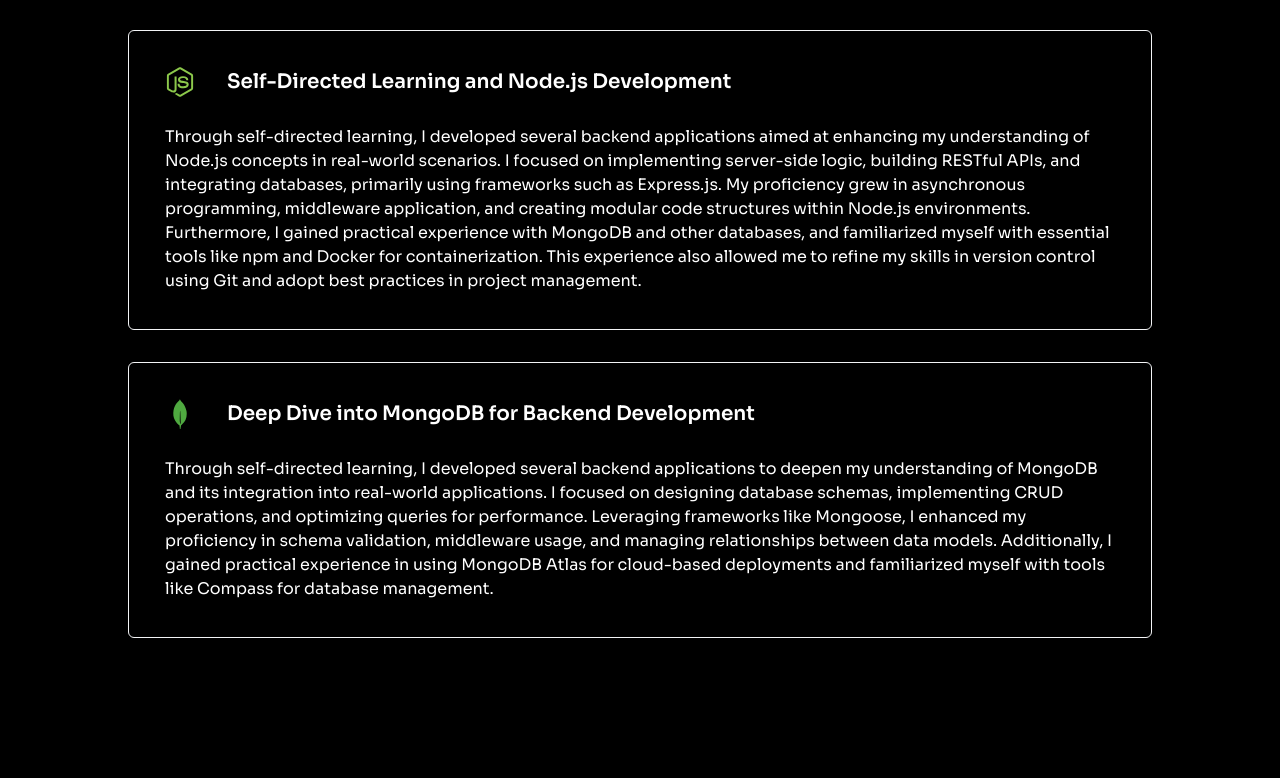
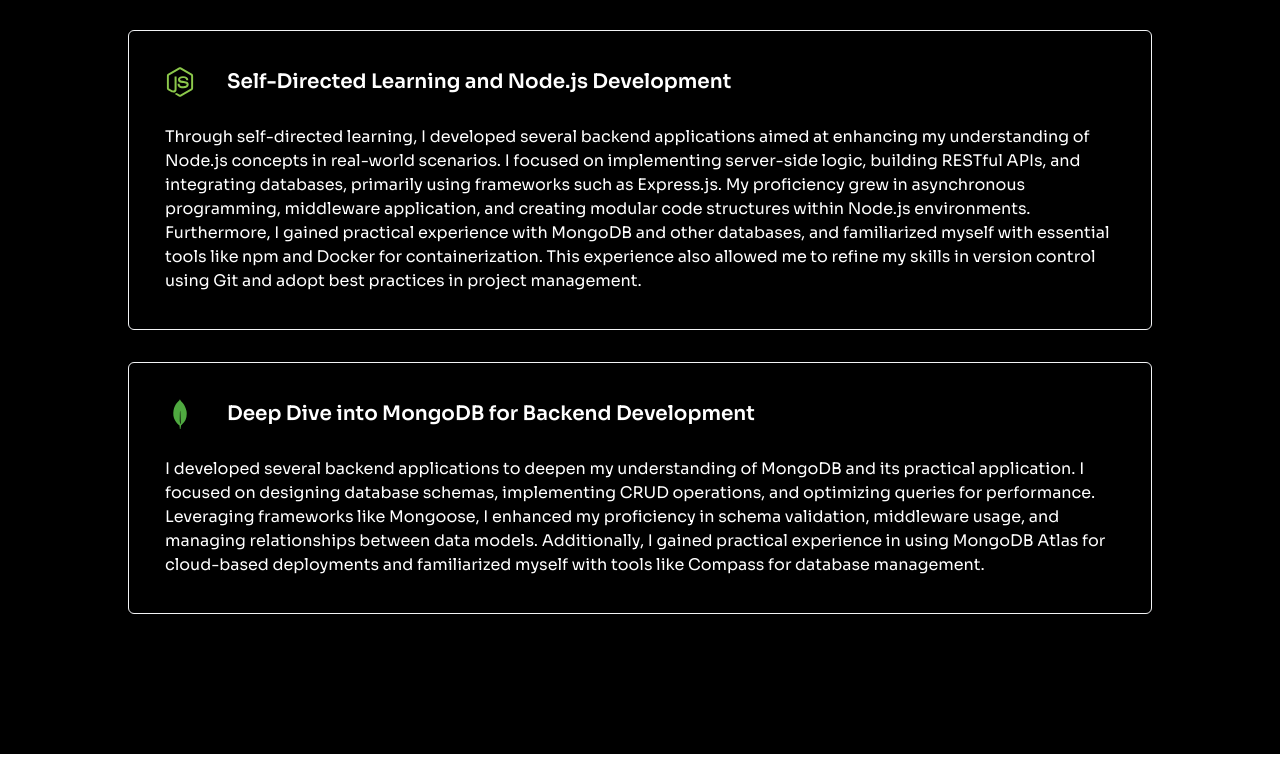
Before and after one commit to viv756/personal-site, a React (Vite) app: page / in a window 1280 px wide. Shown: the part 1938-2716 px from the top of the page. After the commit the page ends 2692 px from the top, so only its background shows below. Built offline with nearby package versions, Linux system fonts and the light colour scheme; a web font is replaced by a local one.

Commit message:
modified experiance

```diff
--- a/src/components/Experience.jsx
+++ b/src/components/Experience.jsx
@@ -60,7 +60,7 @@
               </div>
               <div className="mt-7">
                 <p className="text-white font-sora">
-                Through self-directed learning, I developed several backend applications to deepen my understanding of MongoDB and its integration into real-world applications. I focused on designing database schemas, implementing CRUD operations, and optimizing queries for performance. Leveraging frameworks like Mongoose, I enhanced my proficiency in schema validation, middleware usage, and managing relationships between data models. Additionally, I gained practical experience in using MongoDB Atlas for cloud-based deployments and familiarized myself with tools like Compass for database management.
+                I developed several backend applications to deepen my understanding of MongoDB and its practical application. I focused on designing database schemas, implementing CRUD operations, and optimizing queries for performance. Leveraging frameworks like Mongoose, I enhanced my proficiency in schema validation, middleware usage, and managing relationships between data models. Additionally, I gained practical experience in using MongoDB Atlas for cloud-based deployments and familiarized myself with tools like Compass for database management.
                 </p>
               </div>
             </div>
```
